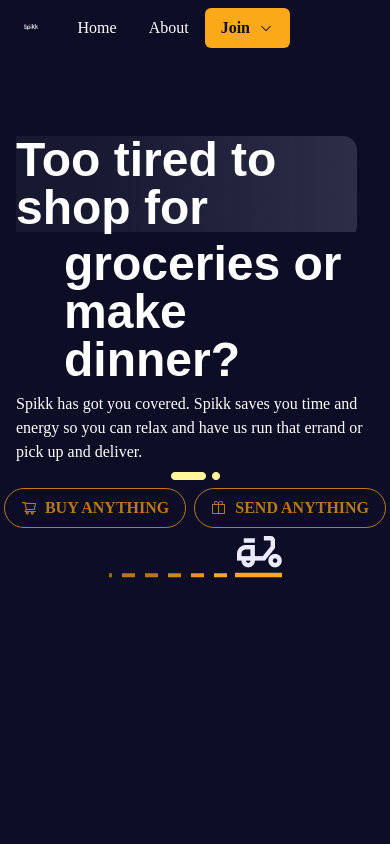
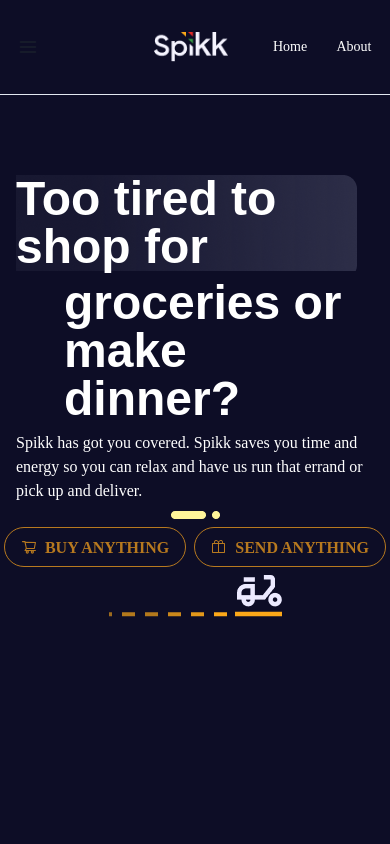
Before and after one commit to cargle-org/spikk-web-frontend, a React (Create React App) app: page / in a window 390 px wide. Shown: the top 844 px of the page. Built offline with nearby package versions, Linux system fonts and the light colour scheme.

Commit message:
revamped landingheader made responsive

```diff
--- a/package.json
+++ b/package.json
@@ -3,6 +3,7 @@
   "version": "0.1.0",
   "private": true,
   "dependencies": {
+    "@chakra-ui/icons": "^2.0.2",
     "@chakra-ui/react": "^2.2.1",
     "@emotion/react": "^11.9.0",
     "@emotion/styled": "^11.8.1",
--- /dev/null
+++ b/src/components/landing/LandingHeader2.tsx
@@ -0,0 +1,190 @@
+import spikklogo from "./spikklogo.png";
+
+import {
+    Box,
+    Image,
+    Flex,
+    Text,
+    IconButton,
+    Button,
+    Stack,
+    Collapse,
+    Icon,
+    Link,
+    Popover,
+    PopoverTrigger,
+    PopoverContent,
+    useColorModeValue,
+    useBreakpointValue,
+    useDisclosure,
+} from '@chakra-ui/react';
+
+import {
+    HamburgerIcon,
+    CloseIcon,
+    ChevronDownIcon,
+    ChevronRightIcon,
+} from '@chakra-ui/icons';
+
+export default function LandingHeader2(): JSX.Element {
+    const { isOpen, onToggle } = useDisclosure();
+
+    return (
+        <Box>
+        <Flex
+            bg='#0D0D26'
+            color='white'
+            minH={'60px'}
+            py={{ base: 2 }}
+            px={{ base: 4 }}
+            borderBottom={1}
+            borderStyle={'solid'}
+            borderColor={useColorModeValue('gray.200', 'gray.900')}
+            align={'center'}>
+            <Flex
+            flex={{ base: 1, md: 'auto' }}
+            ml={{ base: -2 }}
+            display={{ base: 'flex', md: 'none' }}>
+            <IconButton
+                onClick={onToggle}
+                icon={
+                isOpen ? <CloseIcon w={3} h={3} /> : <HamburgerIcon w={5} h={5} />
+                }
+                variant={'ghost'}
+                aria-label={'Toggle Navigation'}
+            />
+            </Flex>
+            <Flex flex={{ base: 1 }} justify={{ base: 'center', md: 'start' }}>
+
+                <Image p={6} src={spikklogo} alt='Spikk Logo' />
+
+            </Flex>
+
+            <Stack
+            flex={{ base: 1, md: 0 }}
+            justify={'flex-end'}
+            direction={'row'}
+            spacing={6}>
+                <Button
+                    as={'a'}
+                    fontSize={'sm'}
+                    fontWeight={400}
+                    color={'white'}
+                    variant={'link'}
+                    href={'#'}>
+                    Home
+                </Button>
+                <Button
+                    as={'a'}
+                    fontSize={'sm'}
+                    fontWeight={400}
+                    color={'white'}
+                    variant={'link'}
+                    href={'#'}>
+                    About
+                </Button>
+
+                <Button
+                    display={{ base: 'none', md: 'inline-flex' }}
+                    fontSize={'sm'}
+                    fontWeight={600}
+                    color={'white'}
+                    bg={'orange.500'}
+                    href={'#'}
+                    _hover={{
+                    bg: 'orange.300',
+                    }}>
+                    Join
+                </Button>
+            </Stack>
+        </Flex>
+
+        <Collapse in={isOpen} animateOpacity>
+            <MobileNav />
+        </Collapse>
+        </Box>
+    );
+}
+
+
+  const MobileNav = () => {
+    return (
+      <Stack
+        bg={useColorModeValue('white', 'gray.800')}
+        p={4}
+        display={{ md: 'none' }}>
+        {NAV_ITEMS.map((navItem) => (
+          <MobileNavItem key={navItem.label} {...navItem} />
+        ))}
+      </Stack>
+    );
+  };
+
+  const MobileNavItem = ({ label, children, href }: NavItem) => {
+    const { isOpen, onToggle } = useDisclosure();
+
+    return (
+      <Stack spacing={4} onClick={children && onToggle}>
+        <Flex
+          py={2}
+          as={Link}
+          href={href ?? '#'}
+          justify={'space-between'}
+          align={'center'}
+          _hover={{
+            textDecoration: 'none',
+          }}>
+          <Text
+            fontWeight={600}
+            color={useColorModeValue('gray.600', 'gray.200')}>
+            {label}
+          </Text>
+          {children && (
+            <Icon
+              as={ChevronDownIcon}
+              transition={'all .25s ease-in-out'}
+              transform={isOpen ? 'rotate(180deg)' : ''}
+              w={6}
+              h={6}
+            />
+          )}
+        </Flex>
+
+        <Collapse in={isOpen} animateOpacity style={{ marginTop: '0!important' }}>
+          <Stack
+            mt={2}
+            pl={4}
+            borderLeft={1}
+            borderStyle={'solid'}
+            borderColor={useColorModeValue('gray.200', 'gray.700')}
+            align={'start'}>
+            {children &&
+              children.map((child) => (
+                <Link key={child.label} py={2} href={child.href}>
+                  {child.label}
+                </Link>
+              ))}
+          </Stack>
+        </Collapse>
+      </Stack>
+    );
+  };
+
+  interface NavItem {
+    label: string;
+    subLabel?: string;
+    children?: Array<NavItem>;
+    href?: string;
+  }
+
+  const NAV_ITEMS: Array<NavItem> = [
+
+    {
+      label: 'Home',
+      href: '#',
+    },
+    {
+      label: 'About',
+      href: '#',
+    },
+  ];
--- a/src/pages/Landing/Hompage.tsx
+++ b/src/pages/Landing/Hompage.tsx
@@ -2,6 +2,7 @@
 import React from 'react'
 import LandingFooter from '../../components/landing/LandingFooter'
 import LandingHeader from '../../components/landing/LandingHeader'
+import LandingHeader2 from '../../components/landing/LandingHeader2'
 import userImage from './femaleuserimage.svg';
 import userImage2 from './femaleuserimage2.png';
 import progress from './progress.png';
@@ -13,7 +14,8 @@
 const Hompage = () => {
   return (
     <div>
-      <LandingHeader/>
+      {/* <LandingHeader/> */}
+      <LandingHeader2/>
       <Container maxW='container.x1' bg='#0D0D26'>
         <Flex h='100vh' py={20}>
           <VStack w='full' h='full'>
```
Also changed, not shown: 1 other file (tests, documents, lock files or other folders).
